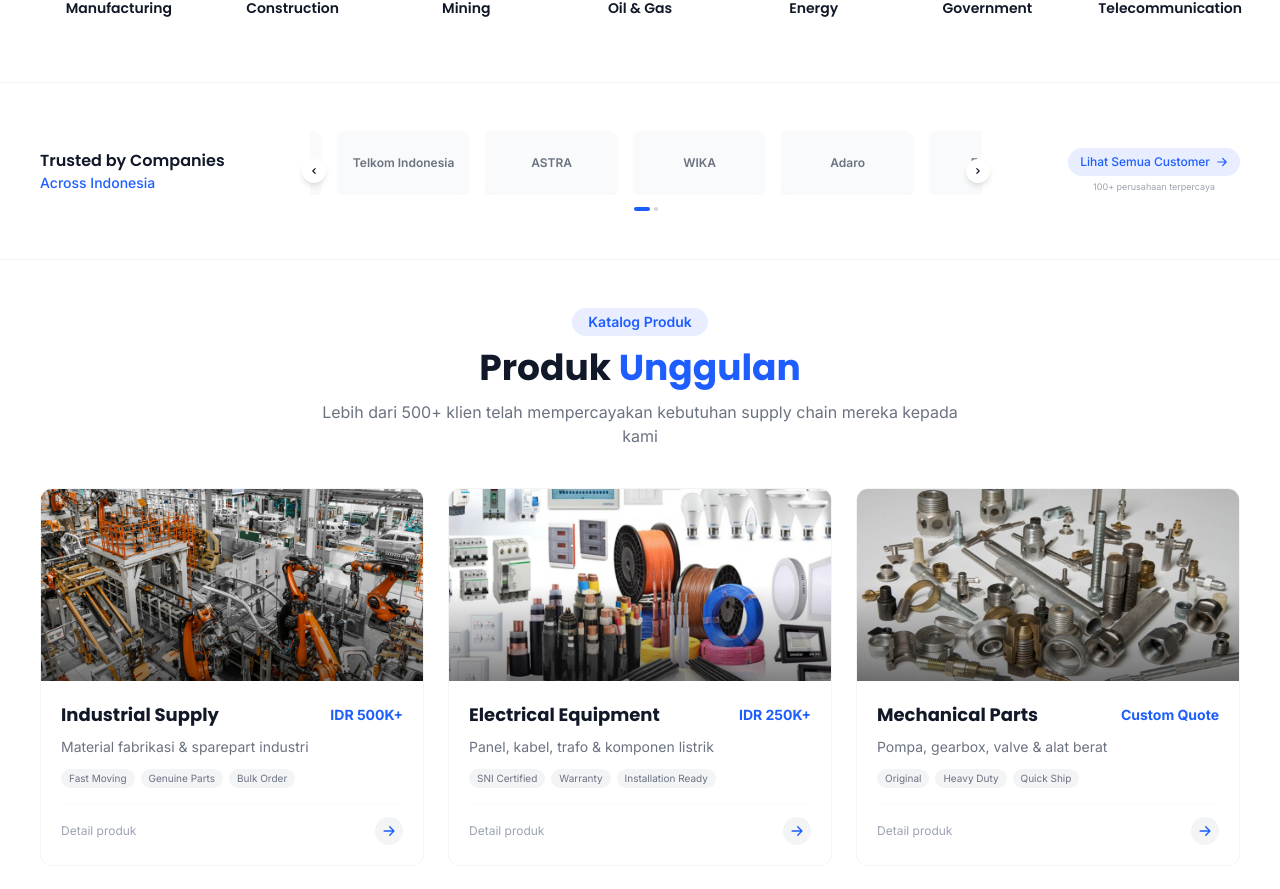
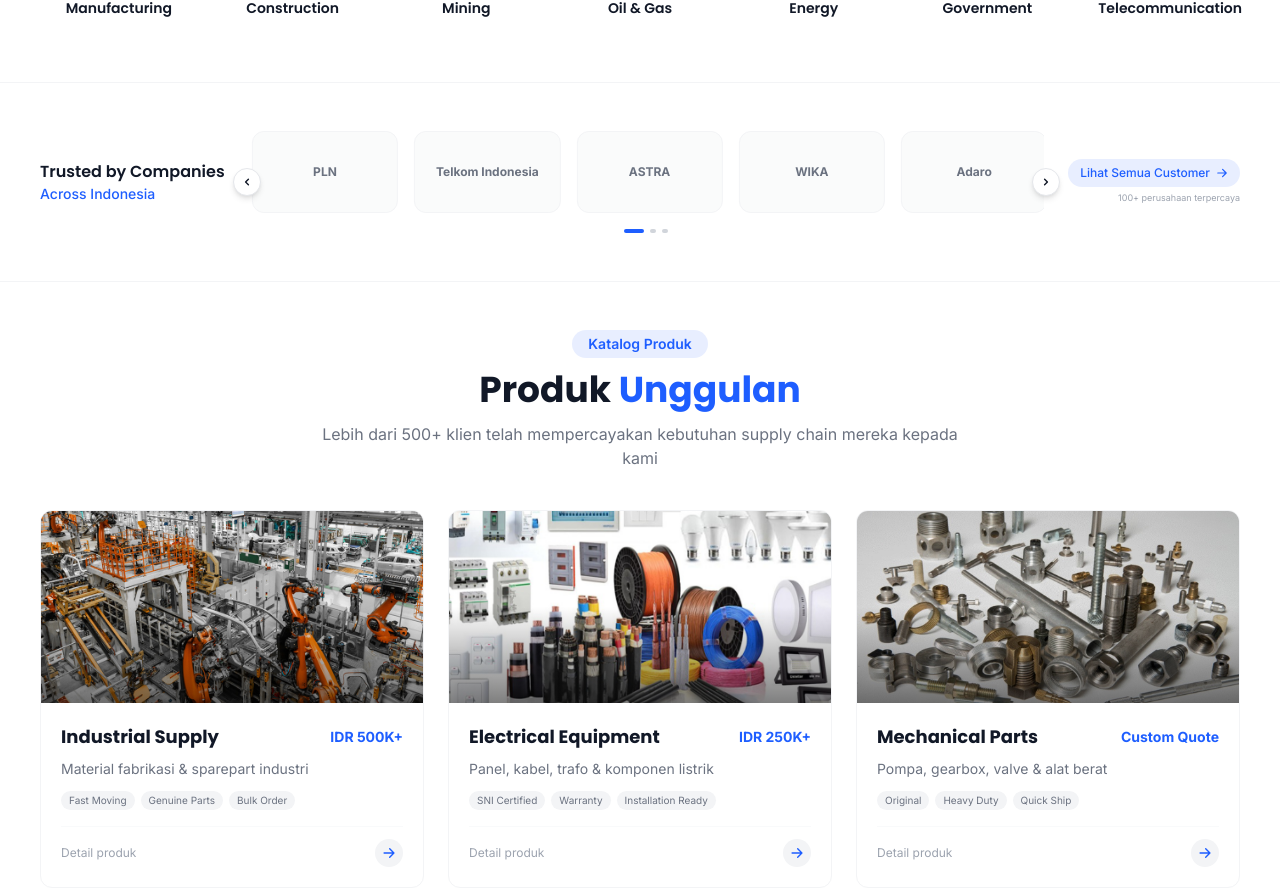
Before and after one commit to herlan-syihabudin/CASSINDO, a Next.js app: page / in a window 1280 px wide. Shown: the part 1076-1965 px from the top of the page. Built offline with nearby package versions, Linux system fonts and the light colour scheme; grey boxes are pictures that could not be loaded.

Commit message:
Add new companies and update carousel settings

```diff
--- a/src/components/TrustedCompanies.tsx
+++ b/src/components/TrustedCompanies.tsx
@@ -16,6 +16,8 @@ const companies = [
   { name: 'Petrokimia', logo: '/images/clients/petrokimia.png' },
   { name: 'Pupuk Indonesia', logo: '/images/clients/pupuk.png' },
   { name: 'Semen Indonesia', logo: '/images/clients/semen.png' },
+  { name: 'Bank Mandiri', logo: '/images/clients/mandiri.png' },
+  { name: 'BNI', logo: '/images/clients/bni.png' },
 ]
 
 export default function TrustedCompanies() {
@@ -26,17 +28,17 @@ export default function TrustedCompanies() {
 
   const itemsPerView = {
     mobile: 2,
-    tablet: 3,
-    desktop: 4,
-    large: 5
+    tablet: 4,
+    desktop: 5,
+    large: 6
   }
 
-  const [visibleItems, setVisibleItems] = useState(4)
+  const [visibleItems, setVisibleItems] = useState(6)
 
   useEffect(() => {
     const handleResize = () => {
       const width = window.innerWidth
-      if (width >= 1280) setVisibleItems(itemsPerView.large)
+      if (width >= 1536) setVisibleItems(itemsPerView.large)
       else if (width >= 1024) setVisibleItems(itemsPerView.desktop)
       else if (width >= 768) setVisibleItems(itemsPerView.tablet)
       else setVisibleItems(itemsPerView.mobile)
@@ -50,26 +52,34 @@ export default function TrustedCompanies() {
   const maxIndex = totalItems - visibleItems
 
   const nextSlide = () => {
-    setCurrentIndex((prev) => Math.min(prev + 1, maxIndex))
+    setCurrentIndex((prev) => {
+      if (prev + visibleItems >= totalItems) return 0
+      return prev + 1
+    })
     setIsAutoPlaying(false)
   }
 
   const prevSlide = () => {
-    setCurrentIndex((prev) => Math.max(prev - 1, 0))
+    setCurrentIndex((prev) => {
+      if (prev <= 0) return Math.max(0, totalItems - visibleItems)
+      return prev - 1
+    })
     setIsAutoPlaying(false)
   }
 
+  // Auto play carousel
   useEffect(() => {
     if (!isAutoPlaying) return
     const interval = setInterval(() => {
       setCurrentIndex((prev) => {
-        if (prev >= maxIndex) return 0
+        if (prev + visibleItems >= totalItems) return 0
         return prev + 1
       })
-    }, 3000)
+    }, 4000)
     return () => clearInterval(interval)
-  }, [isAutoPlaying, maxIndex])
+  }, [isAutoPlaying, visibleItems, totalItems])
 
+  // Reset auto play when carousel comes into view
   useEffect(() => {
     if (isInView) {
       setIsAutoPlaying(true)
@@ -79,9 +89,9 @@ export default function TrustedCompanies() {
   return (
     <section className="py-12 bg-white border-y border-gray-100">
       <div className="container-custom">
-        <div className="flex flex-wrap items-center justify-between gap-6">
+        <div className="flex flex-wrap items-center justify-between gap-4">
 
-          {/* Left Side - Title (ukuran kecil) */}
+          {/* Left Side - Title */}
           <motion.div
             initial={{ opacity: 0, x: -20 }}
             whileInView={{ opacity: 1, x: 0 }}
@@ -90,41 +100,41 @@ export default function TrustedCompanies() {
             className="flex-shrink-0"
           >
             <div className="text-left">
-              <h2 className="text-sm md:text-base font-semibold text-dark">
+              <h2 className="text-sm md:text-base font-semibold text-dark whitespace-nowrap">
                 Trusted by Companies
               </h2>
-              <p className="text-primary text-xs md:text-sm font-medium">
+              <p className="text-primary text-xs md:text-sm font-medium whitespace-nowrap">
                 Across Indonesia
               </p>
             </div>
           </motion.div>
 
-          {/* Center - Carousel Logos (flexible) */}
+          {/* Center - Carousel Logos */}
           <motion.div
             ref={carouselRef}
             initial={{ opacity: 0, y: 10 }}
             whileInView={{ opacity: 1, y: 0 }}
             transition={{ duration: 0.4, delay: 0.1 }}
             viewport={{ once: true }}
-            className="flex-1 min-w-0"
+            className="flex-1 min-w-0 px-2"
           >
-            <div className="relative max-w-2xl mx-auto">
+            <div className="relative">
               {/* Carousel Container */}
               <div className="overflow-hidden">
                 <div
-                  className="flex transition-transform duration-500 ease-out gap-3 md:gap-4"
+                  className="flex transition-transform duration-700 ease-out gap-3 md:gap-4"
                   style={{ transform: `translateX(-${currentIndex * (100 / visibleItems)}%)` }}
                 >
                   {companies.map((company, idx) => (
                     <div
                       key={idx}
                       className="flex-shrink-0"
-                      style={{ width: `calc(${100 / visibleItems}% - ${(visibleItems - 1) * 3 / visibleItems}px)` }}
+                      style={{ width: `calc(${100 / visibleItems}% - ${(visibleItems - 1) * 16 / visibleItems}px)` }}
                     >
-                      <div className="bg-gray-50 rounded-lg p-2 md:p-3 shadow-sm hover:shadow-md transition-all duration-300 group">
-                        <div className="h-8 md:h-10 flex items-center justify-center">
-                          <div className="text-center">
-                            <div className="text-[10px] md:text-xs font-semibold text-gray-500 group-hover:text-primary transition-colors whitespace-nowrap">
+                      <div className="bg-gray-50/80 rounded-xl p-3 md:p-4 hover:shadow-md transition-all duration-300 hover:-translate-y-0.5 group border border-gray-100">
+                        <div className="h-10 md:h-12 flex items-center justify-center">
+                          <div className="text-center w-full">
+                            <div className="text-[11px] md:text-xs font-bold text-gray-500 group-hover:text-primary transition-colors truncate px-1">
                               {company.name}
                             </div>
                           </div>
@@ -136,36 +146,27 @@ export default function TrustedCompanies() {
               </div>
 
               {/* Navigation Buttons */}
-              {maxIndex > 0 && (
+              {totalItems > visibleItems && (
                 <>
                   <button
                     onClick={prevSlide}
-                    disabled={currentIndex === 0}
-                    className={`absolute left-0 top-1/2 -translate-y-1/2 -translate-x-2 w-6 h-6 rounded-full bg-white shadow-md flex items-center justify-center transition-all duration-300 ${
-                      currentIndex === 0
-                        ? 'opacity-50 cursor-not-allowed'
-                        : 'hover:bg-primary hover:text-white'
-                    }`}
+                    className="absolute left-0 top-1/2 -translate-y-1/2 -translate-x-4 w-7 h-7 rounded-full bg-white shadow-md border border-gray-200 flex items-center justify-center hover:bg-primary hover:text-white hover:border-primary transition-all duration-300 z-10"
                   >
-                    <HiChevronLeft className="text-xs" />
+                    <HiChevronLeft className="text-sm" />
                   </button>
                   <button
                     onClick={nextSlide}
-                    disabled={currentIndex >= maxIndex}
-                    className={`absolute right-0 top-1/2 -translate-y-1/2 translate-x-2 w-6 h-6 rounded-full bg-white shadow-md flex items-center justify-center transition-all duration-300 ${
-                      currentIndex >= maxIndex
-                        ? 'opacity-50 cursor-not-allowed'
-                        : 'hover:bg-primary hover:text-white'
-                    }`}
+                    className="absolute right-0 top-1/2 -translate-y-1/2 translate-x-4 w-7 h-7 rounded-full bg-white shadow-md border border-gray-200 flex items-center justify-center hover:bg-primary hover:text-white hover:border-primary transition-all duration-300 z-10"
                   >
-                    <HiChevronRight className="text-xs" />
+                    <HiChevronRight className="text-sm" />
                   </button>
                 </>
               )}
 
               {/* Dots Indicator */}
-              <div className="flex justify-center gap-1 mt-3">
-                {Array.from({ length: Math.min(3, Math.ceil(totalItems / visibleItems)) }).map((_, idx) => (
+              {totalItems > visibleItems && (
+                <div className="flex justify-center gap-1.5 mt-4">
+                  {Array.from({ length: Math.min(5, Math.ceil(totalItems / visibleItems)) }).map((_, idx) => (
                     <button
                       key={idx}
                       onClick={() => {
@@ -174,22 +175,23 @@ export default function TrustedCompanies() {
                       }}
                       className={`h-1 rounded-full transition-all duration-300 ${
                         Math.floor(currentIndex / visibleItems) === idx
-                        ? 'w-4 bg-primary'
-                        : 'w-1 bg-gray-300 hover:bg-gray-400'
+                          ? 'w-5 bg-primary'
+                          : 'w-1.5 bg-gray-300 hover:bg-gray-400'
                       }`}
                     />
                   ))}
                 </div>
+              )}
             </div>
           </motion.div>
 
-          {/* Right Side - CTA Button (ukuran kecil) */}
+          {/* Right Side - CTA Button */}
           <motion.div
             initial={{ opacity: 0, x: 20 }}
             whileInView={{ opacity: 1, x: 0 }}
             transition={{ duration: 0.4, delay: 0.2 }}
             viewport={{ once: true }}
-            className="flex-shrink-0"
+            className="flex-shrink-0 text-right"
           >
             <Link
               href="/clients"
@@ -198,7 +200,7 @@ export default function TrustedCompanies() {
               <span>Lihat Semua Customer</span>
               <HiArrowRight className="text-xs group-hover:translate-x-0.5 transition" />
             </Link>
-            <p className="text-gray-400 text-[9px] mt-1 text-center whitespace-nowrap">
+            <p className="text-gray-400 text-[9px] mt-1">
               100+ perusahaan terpercaya
             </p>
           </motion.div>
```
Lines whose indentation alone changed are shown as unchanged.
